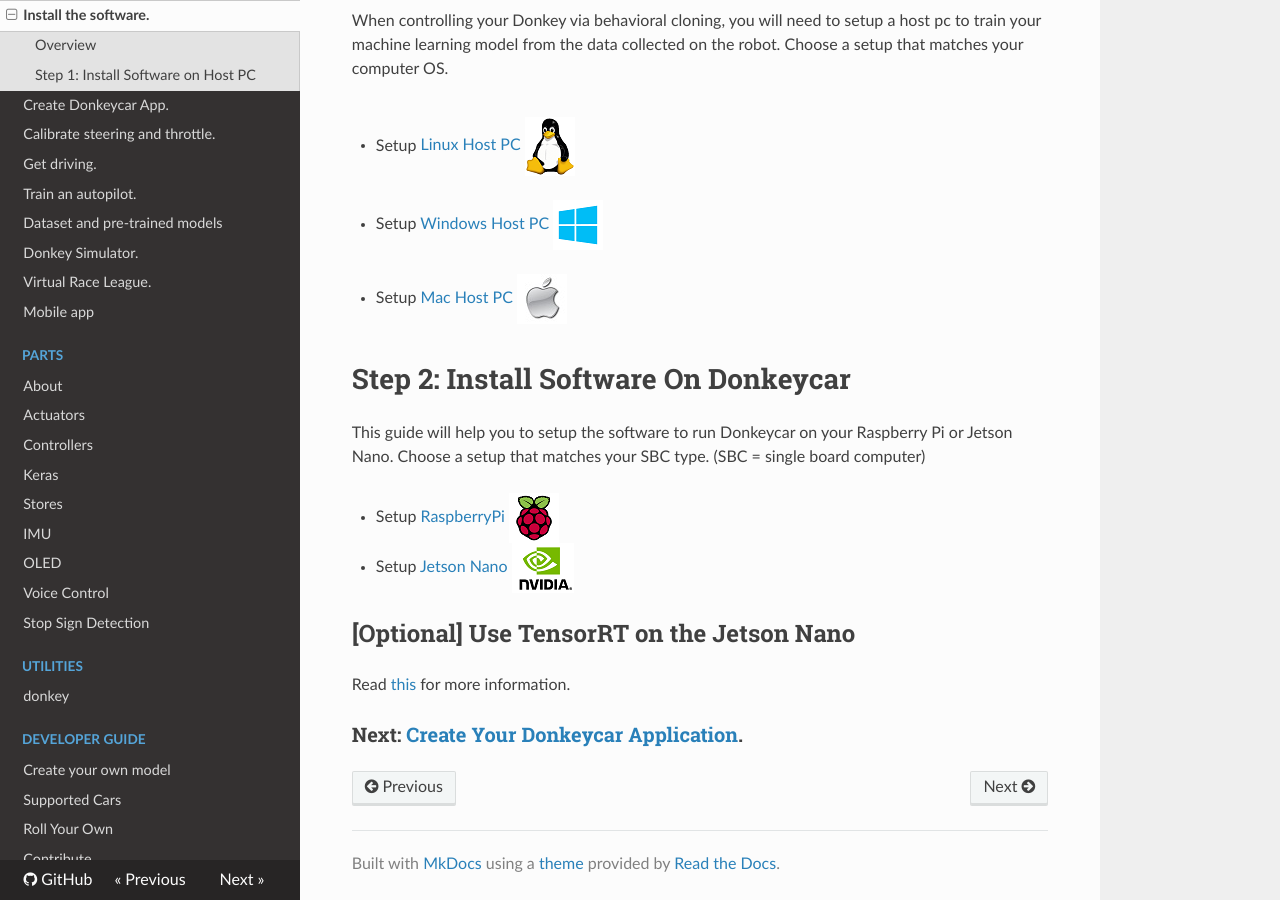
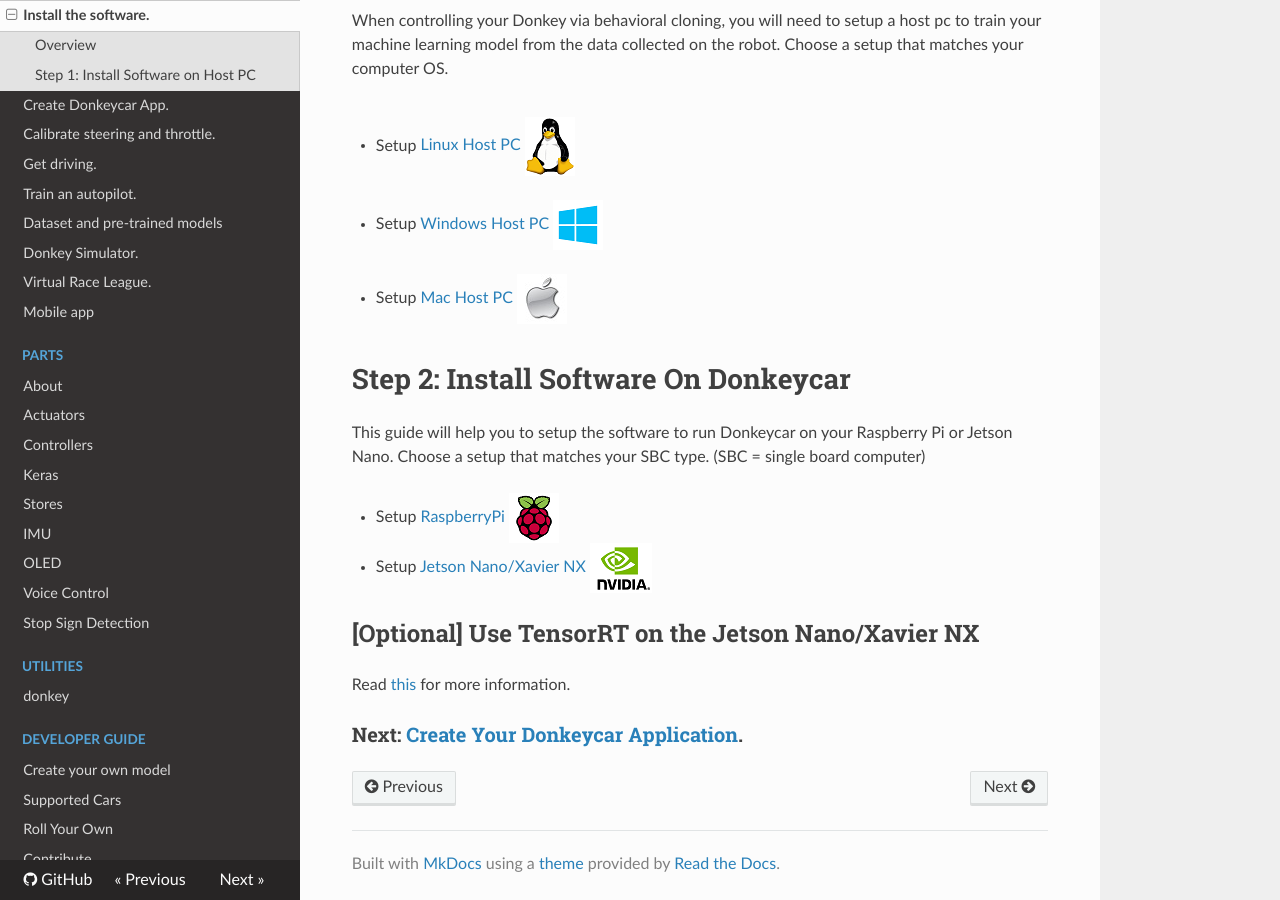
Before and after one commit to autorope/donkeydocs, an MkDocs documentation site: the page built from docs/guide/install_software.md, in a window 1280 px wide and 900 px high, scrolled down 1195 px. Built offline with MkDocs 1.6.1, drawn with Linux system fonts in a browser that asks for light colours; nearby versions of some CDN libraries; old or Windows-style settings are respelled for this version of MkDocs.

Commit message:
Include Xavier NX

```diff
--- a/docs/guide/install_software.md
+++ b/docs/guide/install_software.md
@@ -38,10 +38,10 @@ This guide will help you to setup the software to run Donkeycar on your Raspberr
 * Setup [RaspberryPi](robot_sbc/setup_raspberry_pi.md)
 ![donkey](/assets/logos/rpi_logo.png)
 
-* Setup [Jetson Nano](robot_sbc/setup_jetson_nano.md)
+* Setup [Jetson Nano/Xavier NX](robot_sbc/setup_jetson_nano.md)
 ![donkey](/assets/logos/nvidia_logo.png)
 
-## [Optional] Use TensorRT on the Jetson Nano
+## [Optional] Use TensorRT on the Jetson Nano/Xavier NX
 
 Read [this](/guide/robot_sbc/tensorrt_jetson_nano) for more information.
 
```
